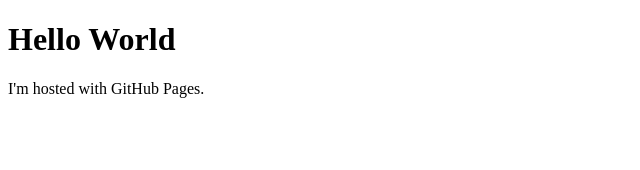
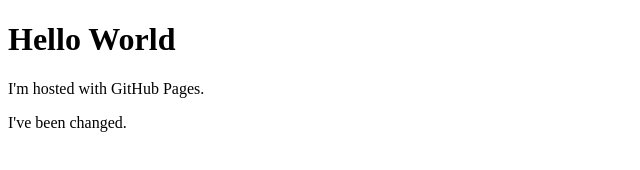
Before and after one commit to ipudisciple/ipudisciple.github.io, a plain HTML site: page index.html in a window 1280 px wide. Shown: the whole page, without its empty margins (0-640 px from the left). Drawn offline with Linux system fonts and the light colour scheme.

Commit message:
Update index.html

```diff
--- a/index.html
+++ b/index.html
@@ -3,5 +3,6 @@
   <body>
     <h1>Hello World</h1>
     <p>I'm hosted with GitHub Pages.</p>
+    <p>I've been changed.</p>
   </body>
 </html>
```
